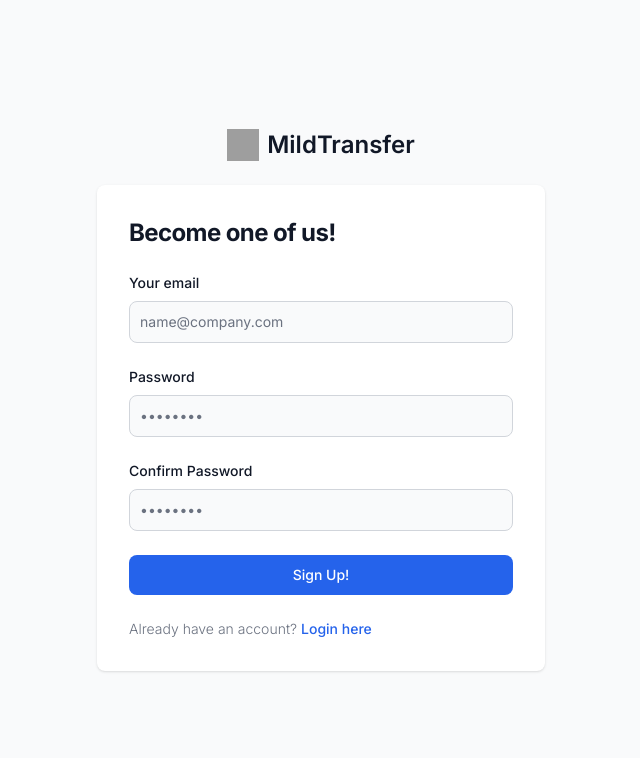
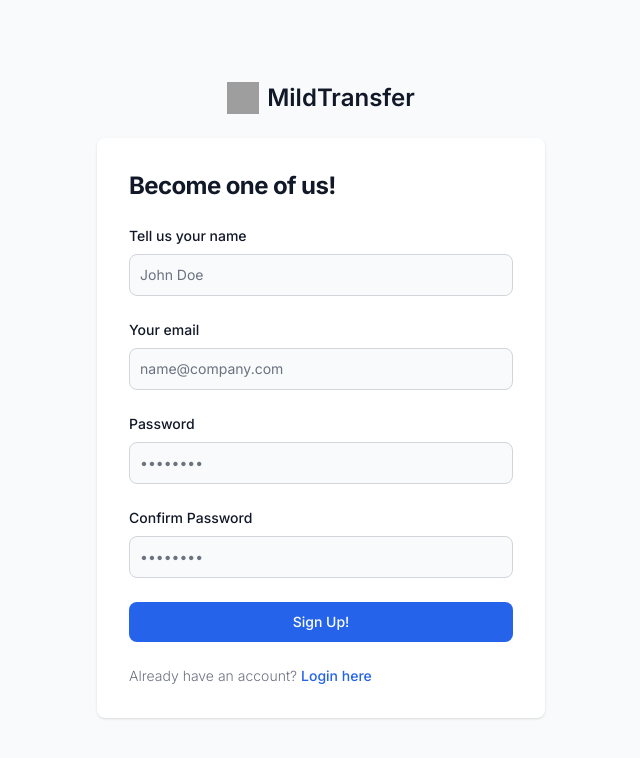
Before and after one commit to allestaire/MildTransfer, a Next.js app: page /signup in a window 1280 px wide. Shown: the top 758 px of the page, without its empty margins (319-959 px from the left). Built offline with nearby package versions, Linux system fonts and the light colour scheme; no server answers; grey boxes are pictures that could not be loaded; what localized-strings would draw is missing.

Commit message:
:lipstick: Validation

```diff
--- a/src/app/signup/page.jsx
+++ b/src/app/signup/page.jsx
@@ -1,8 +1,42 @@
 'use client'
+
+import { useFormik } from "formik"
+import * as Yup from 'yup'
 
 
 const Signup = () => {
+  const schema = useFormik({
+    initialValues: {
+      name: '',
+      email: '',
+      password: '',
+      confirmpassword: '',
+    },
+    validationSchema: Yup.object().shape({
+      name: Yup.string().required(),
+      email: Yup.string().required().email(),
+      password: Yup.string().required()
+        .test(
+          'is-strong',
+          ({ label }) => 'The password field is not strong.',
+          (value) => {
+            return /(?=.*\d)(?=.*[a-z])(?=.*[A-Z])(?=.*\W)/.test(value)
+          }
+        ),
+      confirmpassword: Yup.string().required()
+        .test(
+          'is-matched',
+          ({ label }) => 'The password field does not match',
+          (value) => {
+            return value === schema.values.password
+          }
+        )
 
+    }),
+    onSubmit(values) {
+      console.log(values)
+    }
+  })
   return (
     <section className="bg-gray-50 dark:bg-gray-900">
       <div className="flex flex-col items-center justify-center px-6 py-8 mx-auto md:h-screen lg:py-0">
@@ -22,7 +56,31 @@ const Signup = () => {
             <h1 className="text-xl font-bold leading-tight tracking-tight text-gray-900 md:text-2xl dark:text-white">
               Become one of us!
             </h1>
-            <form className="space-y-4 md:space-y-6" action="#">
+            <form className="space-y-4 md:space-y-6" action="#" method="POST" onSubmit={schema.handleSubmit}>
+              <div>
+                <label
+                  htmlFor="email"
+                  className="block mb-2 text-sm font-medium text-gray-900 dark:text-white"
+                >
+                  Tell us your name
+                </label>
+                <input
+                  type="text"
+                  name="name"
+                  id="name"
+                  className="bg-gray-50 border border-gray-300 text-gray-900 sm:text-sm rounded-lg focus:ring-primary-600 focus:border-primary-600 block w-full p-2.5 dark:bg-gray-700 dark:border-gray-600 dark:placeholder-gray-400 dark:text-white dark:focus:ring-blue-500 dark:focus:border-blue-500"
+                  placeholder="John Doe"
+                  value={schema.values.name}
+                  onChange={schema.handleChange}
+                />
+                {
+                  schema.touched.name && schema.errors.name && (
+                    <p className="mt-2 text-sm text-red-600 dark:text-red-500">
+                      {schema.errors.name}
+                    </p>
+                  )
+                }
+              </div>
               <div>
                 <label
                   htmlFor="email"
@@ -36,8 +94,16 @@ const Signup = () => {
                   id="email"
                   className="bg-gray-50 border border-gray-300 text-gray-900 sm:text-sm rounded-lg focus:ring-primary-600 focus:border-primary-600 block w-full p-2.5 dark:bg-gray-700 dark:border-gray-600 dark:placeholder-gray-400 dark:text-white dark:focus:ring-blue-500 dark:focus:border-blue-500"
                   placeholder="name@company.com"
-                  required=""
+                  value={schema.values.email}
+                  onChange={schema.handleChange}
                 />
+                {
+                  schema.touched.email && schema.errors.email && (
+                    <p className="mt-2 text-sm text-red-600 dark:text-red-500">
+                      {schema.errors.email}
+                    </p>
+                  )
+                }
               </div>
               <div>
                 <label
@@ -52,8 +118,16 @@ const Signup = () => {
                   id="password"
                   placeholder="••••••••"
                   className="bg-gray-50 border border-gray-300 text-gray-900 sm:text-sm rounded-lg focus:ring-primary-600 focus:border-primary-600 block w-full p-2.5 dark:bg-gray-700 dark:border-gray-600 dark:placeholder-gray-400 dark:text-white dark:focus:ring-blue-500 dark:focus:border-blue-500"
-                  required=""
+                  value={schema.values.password}
+                  onChange={schema.handleChange}
                 />
+                {
+                  schema.touched.password && schema.errors.password && (
+                    <p className="mt-2 text-sm text-red-600 dark:text-red-500">
+                      {schema.errors.password}
+                    </p>
+                  )
+                }
               </div>
               <div>
                 <label
@@ -63,13 +137,21 @@ const Signup = () => {
                   Confirm Password
                 </label>
                 <input
-                  type="confirmpassword"
-                  name="password"
+                  type="password"
+                  name="confirmpassword"
                   id="confirmpassword"
                   placeholder="••••••••"
                   className="bg-gray-50 border border-gray-300 text-gray-900 sm:text-sm rounded-lg focus:ring-primary-600 focus:border-primary-600 block w-full p-2.5 dark:bg-gray-700 dark:border-gray-600 dark:placeholder-gray-400 dark:text-white dark:focus:ring-blue-500 dark:focus:border-blue-500"
-                  required=""
+                  value={schema.values.confirmpassword}
+                  onChange={schema.handleChange}
                 />
+                {
+                  schema.touched.confirmpassword && schema.errors.confirmpassword && (
+                    <p className="mt-2 text-sm text-red-600 dark:text-red-500">
+                      {schema.errors.confirmpassword}
+                    </p>
+                  )
+                }
               </div>
               <button
                 type="submit"
```
